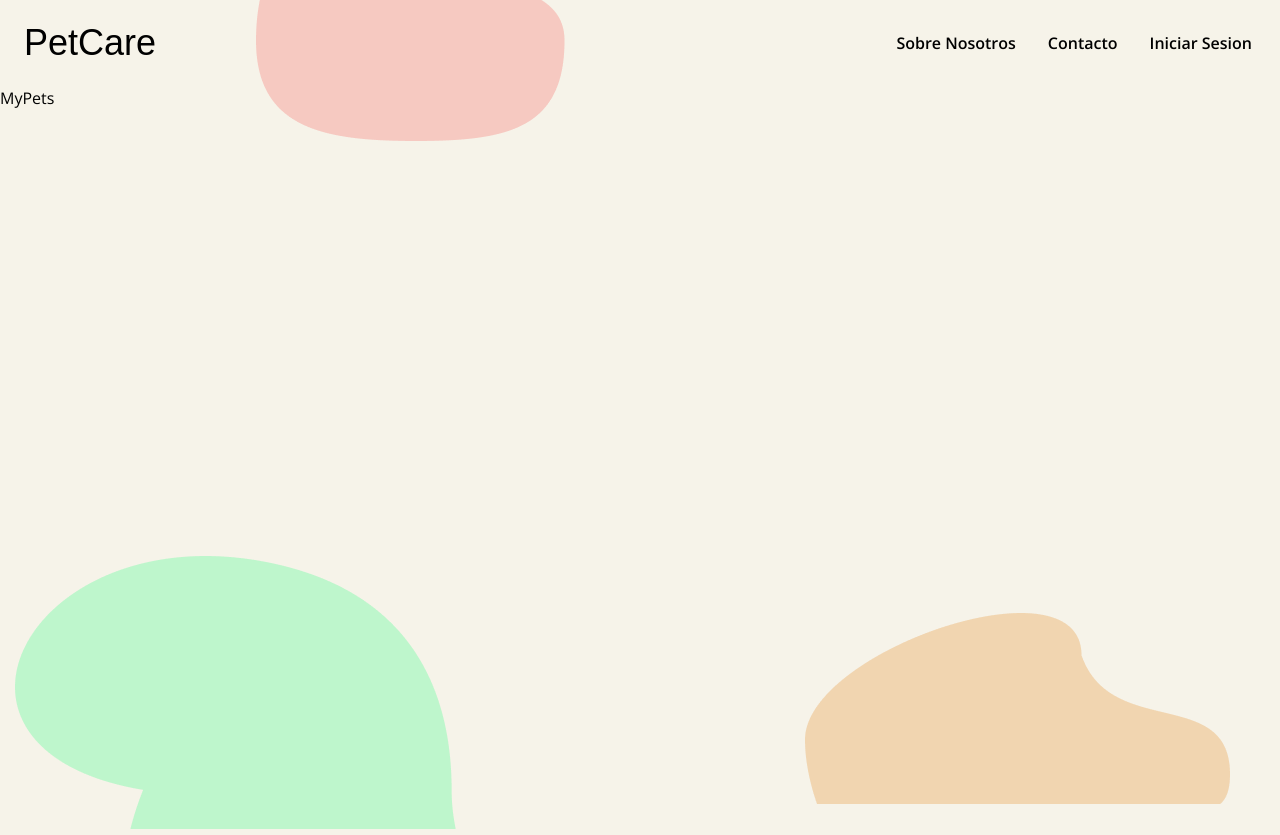
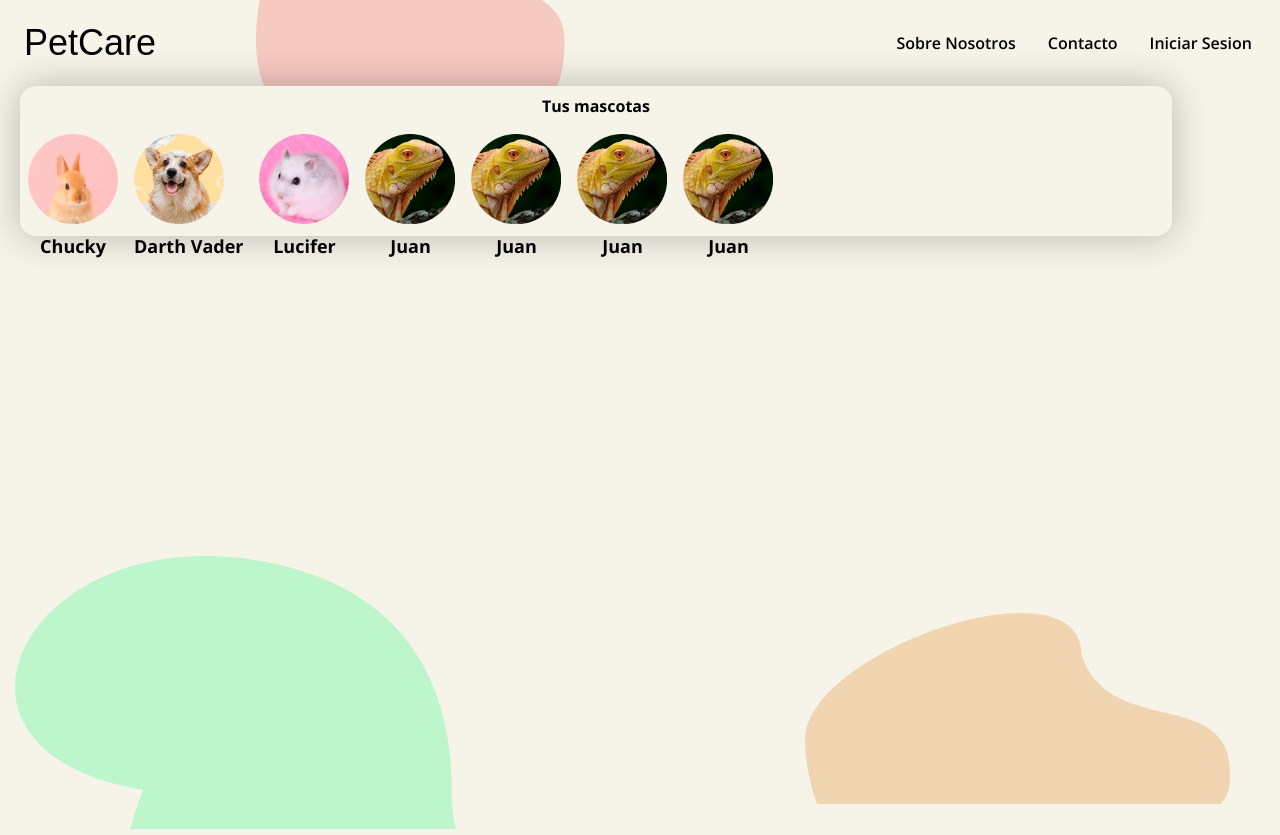
Before and after one commit to No-Country/C14-53-T-NODE-REACT, a React (Vite) app in the folder frontend-nocountry/app-mascotas/: page /mypets in a window 1280 px wide. Built offline with nearby package versions, Linux system fonts and the light colour scheme; a web font is replaced by a local one.

Commit message:
adjusted background and made general layout of pets box

```diff
--- a/frontend-nocountry/app-mascotas/src/App.css
+++ b/frontend-nocountry/app-mascotas/src/App.css
@@ -2,13 +2,15 @@ html,
 body {
   background-color: #f6f3e9;
   overflow-y: hidden;
+  overflow-x: hidden;
 }
 
-body::after{
+html::before{
   content: url("../public/img/ellipse1.png");
   position: absolute;
   top: -15%;
   left: 20%;
+  z-index: 0;
 }
 
 body::before{
@@ -20,7 +22,7 @@ body::before{
 
 @media (min-width: 1024px) {
   /* … */
-  html::after{
+  #root::before{
 
   content: url("../public/img/ellipse3.png");
   position: absolute;
--- a/frontend-nocountry/app-mascotas/src/components/Dashboard.tsx
+++ b/frontend-nocountry/app-mascotas/src/components/Dashboard.tsx
@@ -66,7 +66,6 @@ const Dashboard = () => {
           </div>
         </div>
       </main>
-      <Background></Background>
     </>
   )
 }
--- a/frontend-nocountry/app-mascotas/src/components/Pets/PetAvatar.tsx
+++ b/frontend-nocountry/app-mascotas/src/components/Pets/PetAvatar.tsx
@@ -1,8 +1,8 @@
 export const PetAvatar = ({ img, name }: { img: string; name: string }) => {
   return (
-    <div>
-      <img className='mb-2' src={img} alt='{name}' />
-      <p className='text-lg font-black font-montserray'>{name}</p>
+    <div className="px-2 flex-shrink-0">
+      <img className='mb-2 w-[66px] h-[66px] md:w-[90px] md:h-[90px]' src={img} alt='{name}' />
+      <p className='md:text-lg text-[8px] text-center font-black font-montserray'>{name}</p>
     </div>
   )
 }
--- a/frontend-nocountry/app-mascotas/src/pages/MyPets.tsx
+++ b/frontend-nocountry/app-mascotas/src/pages/MyPets.tsx
@@ -1,6 +1,27 @@
+import { PetAvatar } from "../components/Pets/PetAvatar"
+
 
 export const MyPets = () => {
   return (
-    <div> MyPets</div>
+    <main >
+      <div className='absolute  h-[150px]   w-[90%]  mx-5 rounded-2xl opacity-100 shadow-[0_0_38px_0_rgba(0,0,0,0.25)] bg-[#F6F3E9]'>
+
+
+        <h2 className='text-center py-2 font-black text-[1rem]'>Tus mascotas</h2>
+
+        <div className="flex overflow-x-auto py-2 w-full">
+
+          <PetAvatar img='./img/Chucky.png' name='Chucky'></PetAvatar>
+          <PetAvatar img='./img/Darth_Vader.png' name='Darth Vader'></PetAvatar>
+          <PetAvatar img='./img/Lucifer.png' name='Lucifer'></PetAvatar>
+          <PetAvatar img='./img/Juan.png' name='Juan'></PetAvatar>
+          <PetAvatar img='./img/Juan.png' name='Juan'></PetAvatar>
+          <PetAvatar img='./img/Juan.png' name='Juan'></PetAvatar>
+          <PetAvatar img='./img/Juan.png' name='Juan'></PetAvatar>
+
+        </div>
+      </div>
+
+    </main>
   )
 }
```
